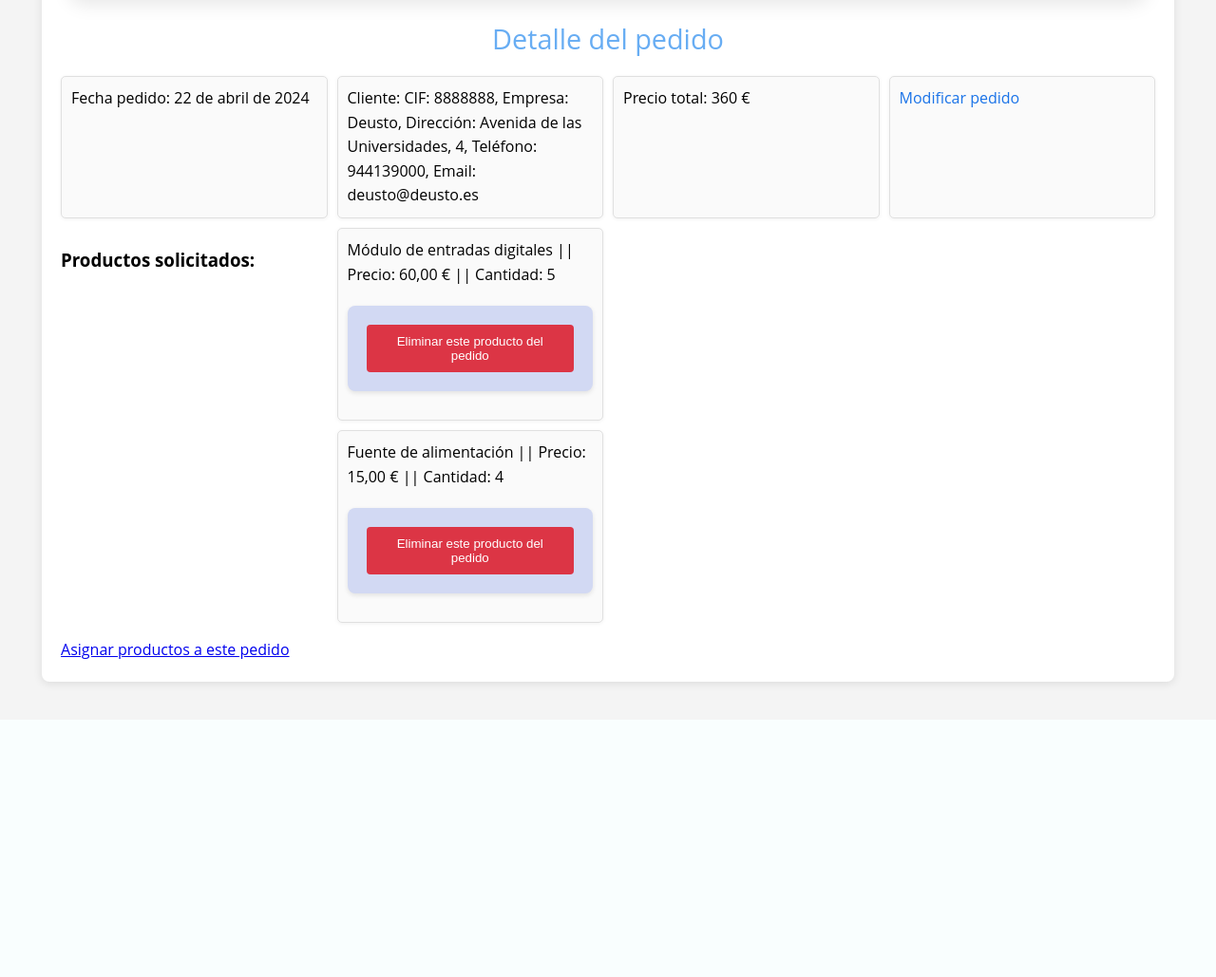
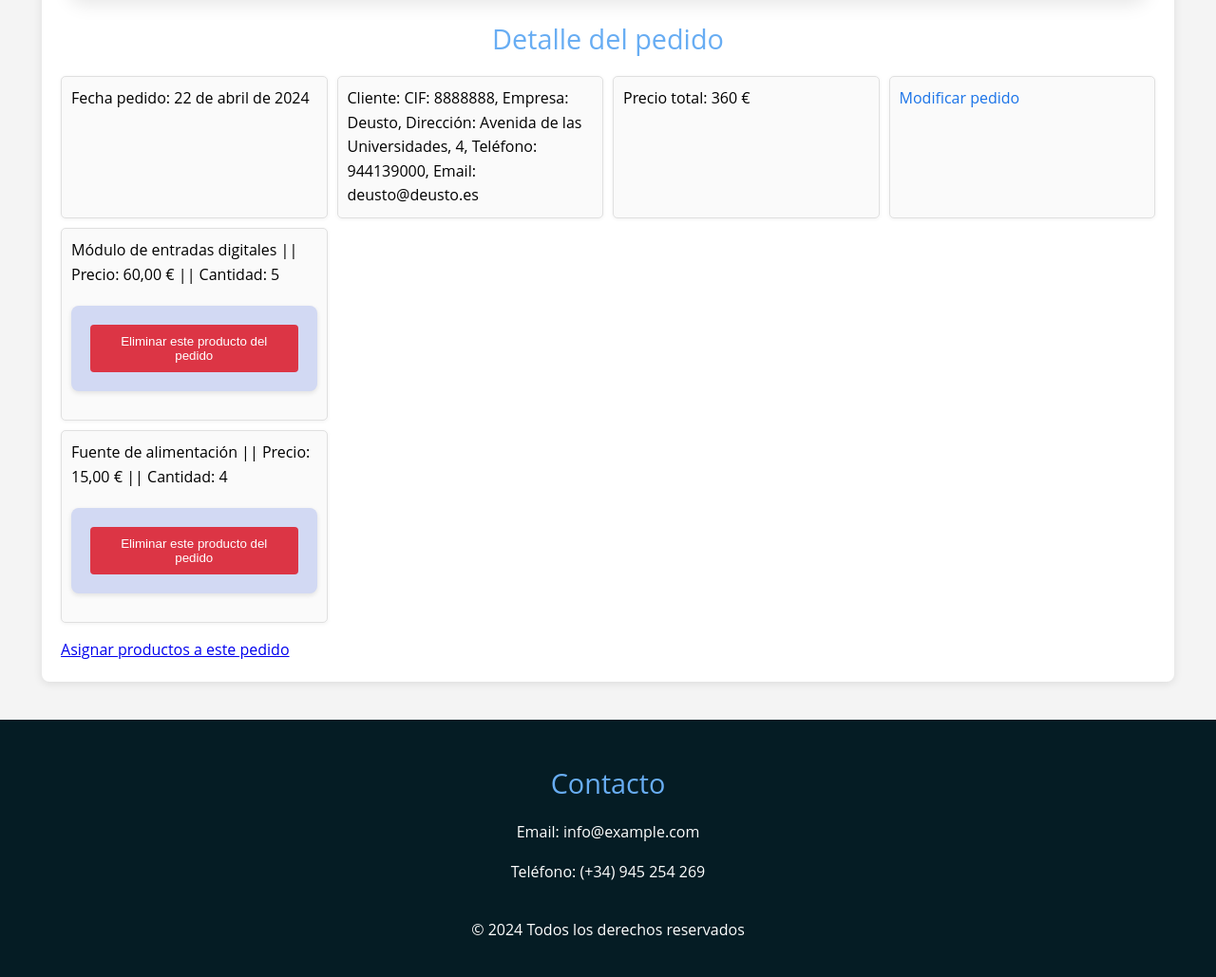
Before and after one commit to andreacastrodlc/ProyectoWebColaborativo, a Django app: page /appDjango/pedidos/27 in a window 1280 px wide. Shown: the part 679-1708 px from the top of the page at 95% size. Before the commit the page ends 1405 px from the top, so only its background shows below. Run offline with Django 4.2, Linux system fonts and the light colour scheme; data comes from the database, SQL or seed files in the repository; both versions use the stored data as it was after the commit.

Commit message:
Ajustes de Html y css Footer.

```diff
--- a/ProyectoWeb/static/css/estilos.css
+++ b/ProyectoWeb/static/css/estilos.css
@@ -239,3 +239,25 @@
         font-size: 20px;
     }
 }
+
+ footer {
+    background-color: #051C24;
+    color: #fff;
+    padding: 20px 0;
+    text-align: center;
+}
+
+.contenedor-footer {
+    display: flex;
+    flex-wrap: wrap;
+    justify-content: center;
+    max-width: 1200px;
+    margin: auto;
+}
+ .contacto{
+    width: 30%;
+    text-align: center;
+}
+.derechos {
+    margin-top: 20px;
+}
--- a/ProyectoWeb/templates/appDjango/pedido_detail.html
+++ b/ProyectoWeb/templates/appDjango/pedido_detail.html
@@ -8,7 +8,6 @@
             <li>Cliente: {{ object.cif_cliente }}</li>
             <li>Precio total: {{ object.precio_total }} €</li>
             <li><a href="{% url 'pedido_update' object.pk %}">Modificar pedido</a></li>
-            <h3>Productos solicitados:</h3>
             <ul>
                 {% for producto_pedido in object.contenidopedido_set.all %}
                     <li>
--- a/ProyectoWeb/templates/base.html
+++ b/ProyectoWeb/templates/base.html
@@ -50,5 +50,18 @@
 
         {% block contenido %}{% endblock %}
     </div>
+     <footer>
+        <div class="contenedor-footer">
+
+            <div class="contacto">
+                <h2>Contacto</h2>
+                <p>Email: info@example.com</p>
+                <p>Teléfono: (+34) 945 254 269</p>
+            </div>
+        </div>
+             <div class="derechos">
+                 <p>&copy; 2024 Todos los derechos reservados</p>
+             </div>
+    </footer>
 </body>
 </html>
```
Also changed, not shown: ProyectoWeb/db.sqlite3.
